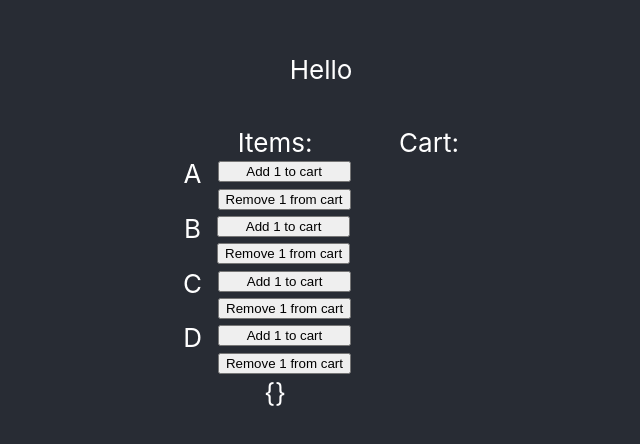
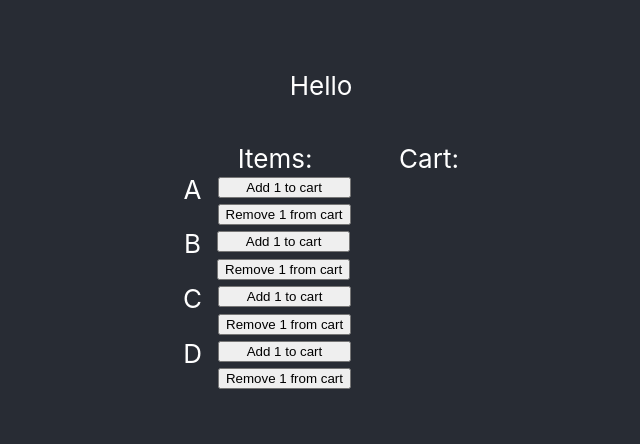
Before and after one commit to Eloi-Perez/store-kata, a React (Create React App) app: page / in a window 1280 px wide. Shown: the part 174-618 px from the top of the page, without its empty margins (319-959 px from the left). Built offline with nearby package versions, Linux system fonts and the light colour scheme.

Commit message:
total state + html elements

```diff
--- a/src/App.js
+++ b/src/App.js
@@ -13,6 +13,7 @@ const DB_ITEMS = {
 
 export default function App() {
   const [cart, setCart] = useState({});
+  const [total, setTotal] = useState();
 
   const handleButton = (key, n) => {
     let tempVal = 0;
@@ -29,21 +30,25 @@ export default function App() {
           Hello
         </p>
       </header>
-      <div class="store">
-        <div class="items_list">
+      <div className="store">
+        <div className="items_list">
           Items:
           {DB_ITEMS && Object.keys(DB_ITEMS).map(key => {
             return <div className="item" key={key}>{key.toUpperCase()}
               <span className="column">
-                <button onClick={() => handleButton(key, 1)} class="item_button">Add 1 to cart</button>
-                <button onClick={() => handleButton(key, -1)} class="item_button">Remove 1 from cart</button>
+                <button onClick={() => handleButton(key, 1)} className="item_button">Add 1 to cart</button>
+                <button onClick={() => handleButton(key, -1)} className="item_button">Remove 1 from cart</button>
               </span>
             </div>
           })}
-          {JSON.stringify(cart)/*testing*/}
         </div>
-        <div class="checkout">
-          Cart:
+        <div className="checkout">
+          <span>Cart:</span>
+          {Object.keys(cart).map(item => <div key={item}>{item.toUpperCase()}:{cart[item]}</div>)}
+          <br />
+          {total && <span>Total:</span>}
+          <br />
+          {total && <span>£{total}</span>}
         </div>
       </div>
 
```
